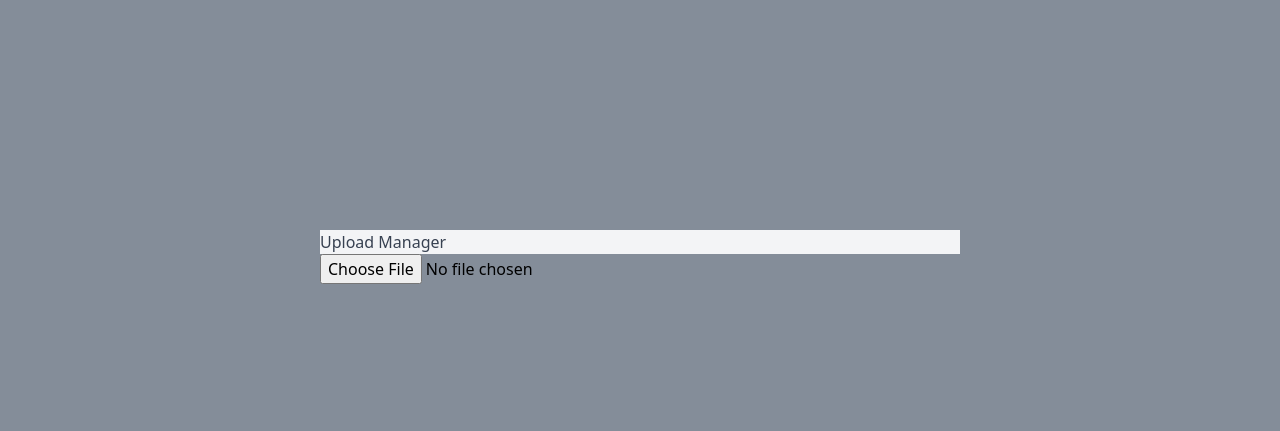
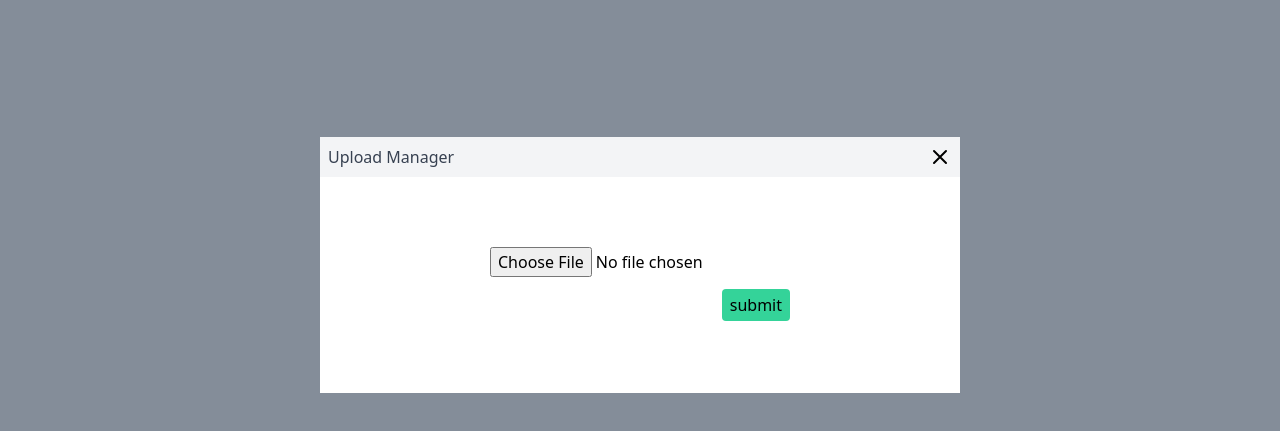
Before and after one commit to KevvKo/filesharing-system, a website: page public/index.html in a window 1280 px wide. Both pictures are taken after a click on the button "Upload". Shown: the part 135-566 px from the top of the page. Drawn offline with nearby package versions, Linux system fonts and the light colour scheme.

Commit message:
update style for upload modal

```diff
--- a/public/index.html
+++ b/public/index.html
@@ -46,13 +46,23 @@
 
     </div>
     <div class="modal hidden">
-      <div class="absolute z-20 w-1/2 left-1/2  top-1/2 -translate-x-1/2 -translate-y-1/2">
-        <h3 class="font-medium text-gray-700 bg-gray-100">Upload Manager</h3>
-        <form>
-          <input type="file" />
+      <div class="absolute h-64 bg-white z-20 w-1/2 left-1/2  top-1/2 -translate-x-1/2 -translate-y-1/2">
+        <div class="flex bg-gray-100 p-2">
+          <h3 class="font-medium text-gray-700 ">Upload Manager</h3>
+          <button class=" ml-auto">
+            <svg xmlns="http://www.w3.org/2000/svg" class="h-6 w-6 hover:stroke-emerald-500 transition duration-150" fill="none" viewBox="0 0 24 24" stroke="currentColor">
+              <path stroke-linecap="round" stroke-linejoin="round" stroke-width="2" d="M6 18L18 6M6 6l12 12" />
+            </svg>
+          </button>
+        </div>
+        <form class="w-min m-auto h-5/6 flex flex-col justify-center">
+          <input type="file" placeholder="bitch" class="ml-3"/>
+          <div class="mt-3 flex mr-3">
+            <button class="self-end inline bg-emerald-400 hover:bg-emerald-500 transition duration-150 rounded py-1 px-2 ml-auto" type="submit">submit</button>
+          </div>
         </form>
       </div>
-      <div class="z-10 absolute top-0 left-0 bg-slate-700 w-screen h-screen opacity-60"></div>
+      <div class="gray-out z-10 absolute top-0 left-0 bg-slate-700 w-screen h-screen opacity-60"></div>
     </div>
   </body>
 
@@ -85,7 +95,6 @@
 
     function toggleModal(){
       document.querySelector('.modal').classList.toggle('hidden');
-      document.querySelector('.gray-out').classList.toggle('hidden');
     }
     // add all events
     document.querySelector('.sign-out').addEventListener('click', signOut);
@@ -93,5 +102,8 @@
     document.querySelector('.sort-ascending').addEventListener('click', () => { toggleFilter() });
     document.querySelector('.sort-descending').addEventListener('click', () => { toggleFilter(false) });
     document.querySelector('.toggle-modal').addEventListener('click', toggleModal);
+    document.querySelector('.gray-out').addEventListener('click', toggleModal);
+    document.querySelector('.modal svg').addEventListener('click', toggleModal);
+
   </script>
 </html>
```
